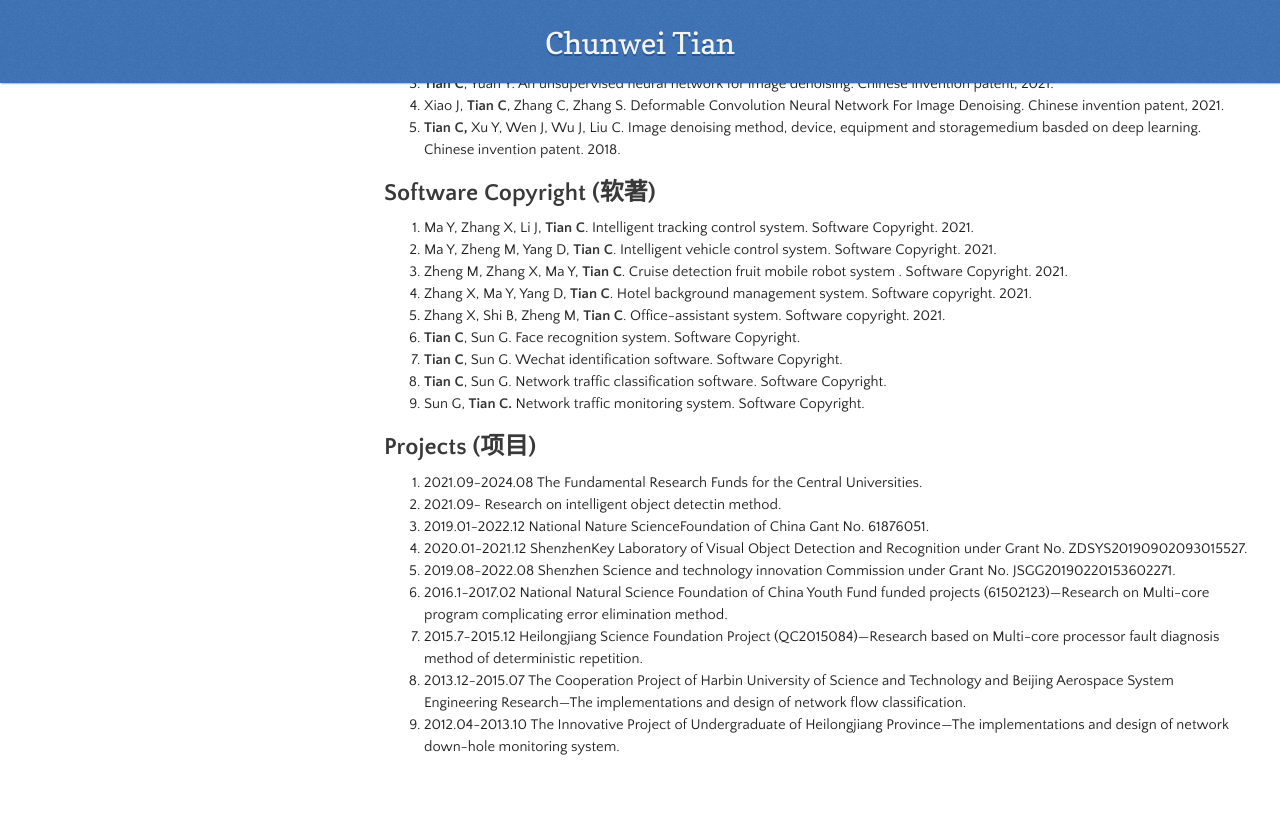
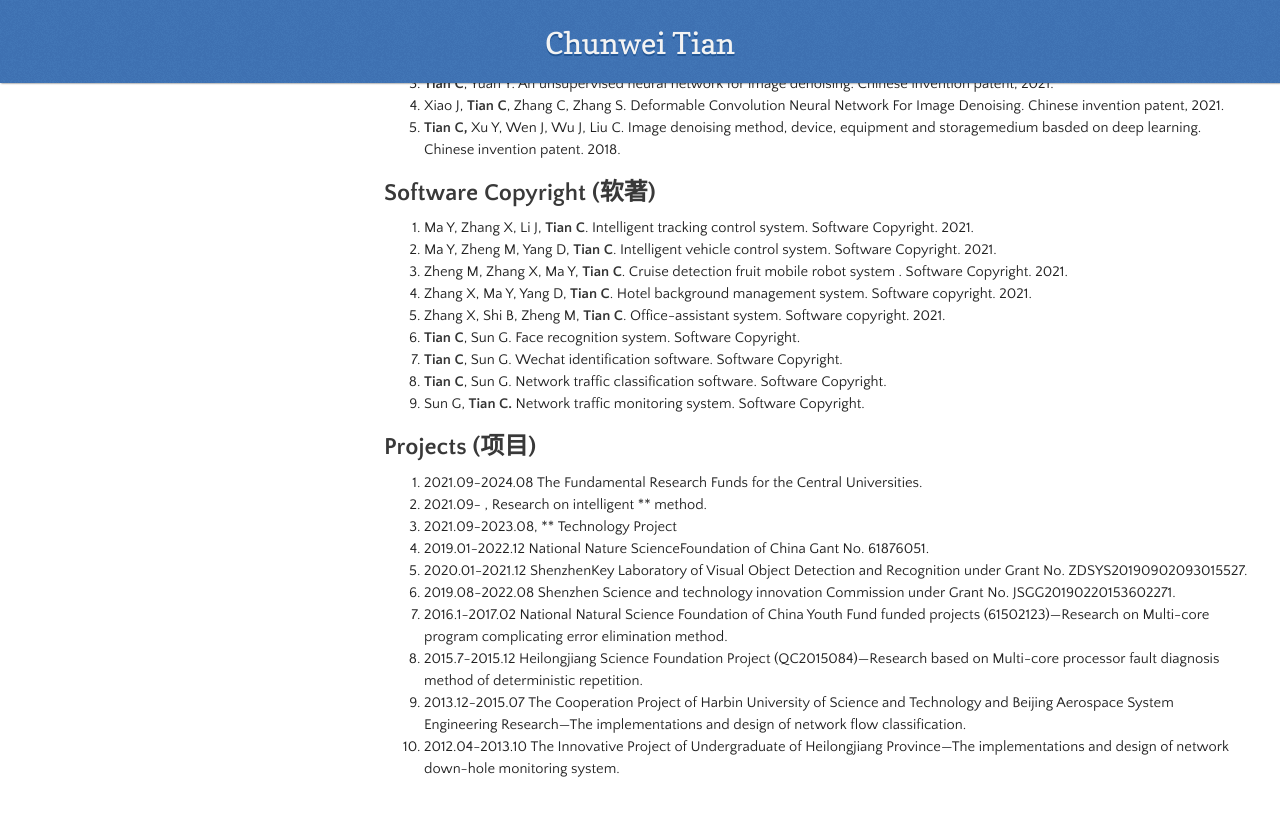
Before and after one commit to hellloxiaotian/hellloxiaotian.github.io, a Jekyll site: the page built from publication.md, in a window 1280 px wide and 900 px high, scrolled down 2770 px. Shown: the top 816 px of the window. Built offline with Jekyll 4.4.1, drawn with Linux system fonts in a browser that asks for light colours; nearby versions of some CDN libraries; our own code applies the rules of GitHub Pages for plain Markdown files; the repository's description, which GitHub fills in, is left out.

Commit message:
Add files via upload

```diff
--- a/publication.md
+++ b/publication.md
@@ -80,7 +80,8 @@
 ## Projects (项目)
 
 1.  2021.09-2024.08 The Fundamental Research Funds for the Central Universities.
-2.  2021.09-  Research on intelligent object detectin method.
+2.  2021.09- , Research on intelligent ** method.
+2.  2021.09-2023.08, ** Technology Project
 3.  2019.01-2022.12 National Nature ScienceFoundation of China Gant No. 61876051.
 4.  2020.01-2021.12 ShenzhenKey Laboratory of Visual Object Detection and Recognition under Grant No. ZDSYS20190902093015527.
 5.  2019.08-2022.08 Shenzhen Science and technology innovation Commission  under Grant No. JSGG20190220153602271.
```
